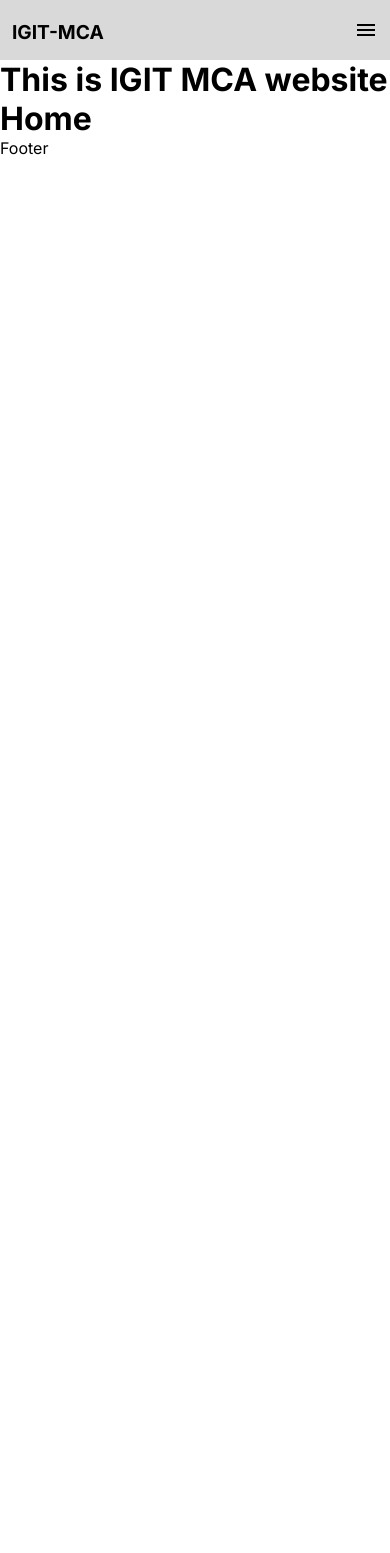
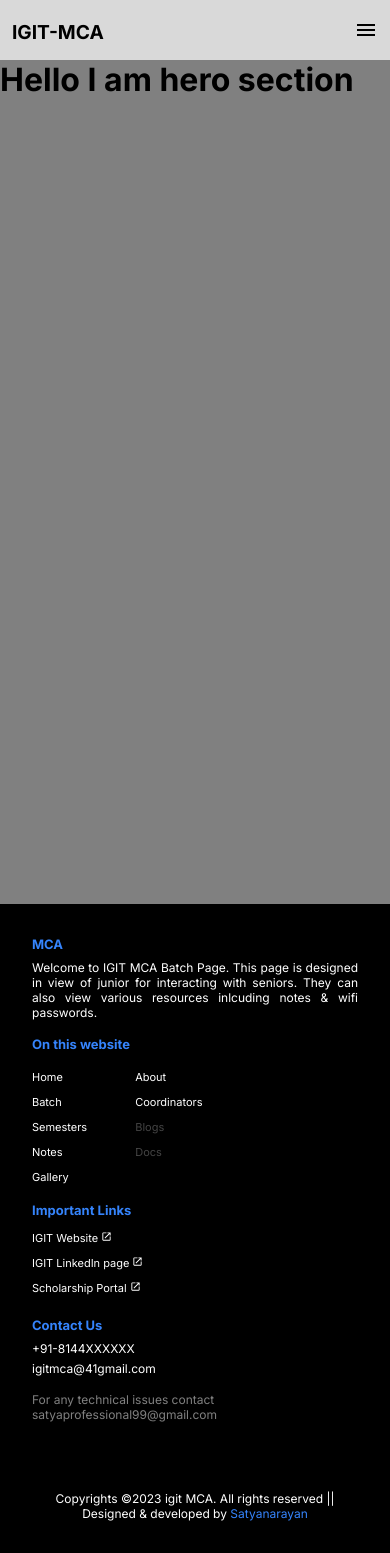
Before and after one commit to satyadalei/igit-mca-frontend, a Next.js app: page / in a window 390 px wide. Before the commit the page ends 844 px from the top, so only its background shows below. Built offline with nearby package versions, Linux system fonts and the light colour scheme.

Commit message:
footer overall work completed

```diff
--- a/package.json
+++ b/package.json
@@ -13,10 +13,12 @@
     "@emotion/styled": "^11.11.0",
     "@mui/icons-material": "^5.14.3",
     "@mui/material": "^5.14.4",
+    "bootstrap": "^5.3.1",
     "eslint": "8.47.0",
     "eslint-config-next": "13.4.13",
     "next": "13.4.13",
     "react": "18.2.0",
+    "react-bootstrap": "^2.8.0",
     "react-dom": "18.2.0"
   }
 }
--- a/src/app/globals.css
+++ b/src/app/globals.css
@@ -3,5 +3,4 @@
   padding: 0;
   box-sizing: border-box;
   text-decoration: none;
-  color: black;
 }
--- a/src/app/layout.js
+++ b/src/app/layout.js
@@ -1,8 +1,8 @@
+"use client"
 import NavBar from '@/components/header/NavBar'
 import './globals.css'
 import { Inter } from 'next/font/google'
 import Footer from '@/components/footer/Footer'
-import Script from 'next/script'
 
 const inter = Inter({ subsets: ['latin'] })
 
--- a/src/app/page.js
+++ b/src/app/page.js
@@ -1,9 +1,10 @@
+import HeroSectionMain from '@/components/hero/HeroSectionMain'
 import styles from './page.module.css'
 
 export default function Home() {
   return (
-    <main className={styles.main}>
-      <h1>This is IGIT MCA website Home</h1>
+    <main>
+       <HeroSectionMain/>
     </main>
   )
 }
--- a/src/components/footer/Footer.jsx
+++ b/src/components/footer/Footer.jsx
@@ -1,8 +1,89 @@
 import React from 'react'
+import styles from "./css/footer.module.css"
+import Link from 'next/link'
+import OpenInNewIcon from '@mui/icons-material/OpenInNew';
+import ArrowOutwardIcon from '@mui/icons-material/ArrowOutward';
+const Footer = () => {
 
-const Footer = () => {
+  const currentYear = new Date().getFullYear() ;
+  const disableLink = (event)=>{
+    event.preventDefault()
+  }
   return (
-    <div>Footer</div>
+    <>
+      <div className={styles.footer_section}>
+
+        {/* --------Footer top section ----------- */}
+        <div className={styles.footer_top}>
+        {/* 1st div */}
+          <div className={`${styles.footer_item} ${styles.footer_item1} `} >
+            <h4 className={styles.footer_link_heading} >MCA</h4>
+            <p>
+              Welcome to IGIT MCA Batch Page. This page
+              is designed in view of
+              junior for interacting with seniors. They can also view various resources inlcuding notes & wifi passwords.
+            </p>
+          </div>
+
+          {/* 2nd div */}
+          <div className={`${styles.footer_item} ${styles.footer_item2} `} >
+            <h4 className={styles.footer_link_heading} >On this website</h4>
+            <div className={styles.dual_links_box}  >
+                 {/* link -left*/}
+                 <ul>
+                    <li><Link href={"/"} >Home</Link></li>
+                    <li><Link href={"/batch"} >Batch</Link></li>
+                    <li><Link href={"/semesters"} >Semesters</Link></li>
+                    <li><Link href={"/notes"} >Notes</Link></li>
+                    <li><Link href={"/gallery"} >Gallery</Link></li>
+                 </ul>
+                 {/* links - right*/}
+                 <ul>
+                    <li><Link href={"/about"} >About </Link></li>
+                    <li><Link href={"/coordinators"} >Coordinators</Link></li>
+                    <li><Link href={"/blogs"} className={styles.disabled_link_text} onClick={disableLink} >Blogs</Link></li>
+                    <li><Link className={styles.disabled_link_text} href={"/docs"}  onClick={disableLink}>Docs</Link></li>
+                 </ul>
+            </div>
+          </div>
+          {/* 2nd div complete */}
+
+          {/* 3rd div */}
+          <div className={`${styles.footer_item} ${styles.footer_item3} `} >
+             <h4 className={styles.footer_link_heading} >Important Links</h4>
+             <ul>
+                <li><Link href={"https://igitsarang.ac.in/"} >IGIT Website <OpenInNewIcon className={styles.font_size_inherit} /> </Link></li>
+                <li><Link href={"https://www.linkedin.com/school/indira-gandhi-institute-of-technology-igit-sarang/"} >IGIT LinkedIn page <OpenInNewIcon className={styles.font_size_inherit} /></Link></li>
+                <li><Link href={"https://scholarship.odisha.gov.in/website/home"} >Scholarship Portal <OpenInNewIcon className={styles.font_size_inherit} /> </Link></li>
+             </ul>
+          </div>
+
+          {/* 4th div */}
+          <div className={`${styles.footer_item} ${styles.footer_item4} `} >
+             <h4 className={styles.footer_link_heading} >Contact Us</h4>
+             <ul>
+                <li> <p>+91-8144XXXXXX</p> </li>
+                <li> <p>igitmca@41gmail.com</p> </li>
+                <li style={{marginTop:"1rem"}} >
+                <p className={styles.technical_issue_text} >
+                   For any technical issues contact <span >satyaprofessional99@gmail.com</span>
+                </p>
+                </li>
+             </ul>
+          </div>
+        </div>
+
+        {/* --------Footer bottom section ----------- */}
+        {/* <hr style={{backgroundColor:"grey", height:"1px"}} /> */}
+        <div className={styles.footer_bottom}>
+          <p>
+            Copyrights ©{`${currentYear}`} igit MCA. All rights reserved  || Designed & developed by <span  >
+              <Link target='_blank' className={styles.link_text} href={"https://linktr.ee/satya_it"} > Satyanarayan</Link>
+            </span>
+          </p>
+        </div>
+      </div>
+    </>
   )
 }
 
--- /dev/null
+++ b/src/components/footer/css/footer.module.css
@@ -0,0 +1,128 @@
+.footer_section{
+    background-color: black;
+    width: 100%;
+    /* max-width: 1200px; */
+    min-height: fit-content;
+    padding: 2rem ;
+    display: flex;
+    flex-direction: column;
+}
+.font_size_inherit{
+    font-size: inherit !important;
+}
+.footer_section > *{
+    color: white;
+}
+.footer_section ul li{
+    list-style-type: none;
+    margin: 5px 0 5px 0;
+}
+.footer_section ul li a{
+    color: white;
+    font-size: 14px;
+}
+.footer_top{
+   display: flex;
+   justify-content: space-between;
+   flex: 85;
+   flex-wrap: wrap;
+   margin-bottom: 2rem;
+}
+.footer_top p{
+    font-size: 14px;
+}
+.footer_item{
+    width: 20%;
+    margin-right: 1.5rem;
+    margin-bottom: 1rem;
+    max-height: 150px;
+}
+.footer_item1{
+    width: 25%;
+}
+.footer_item2{
+    width: fit-content;
+}
+.footer_item .footer_link_heading{
+    color: #3584FC;
+    margin-bottom: 1rem;
+}
+.footer_item .dual_links_box{
+    width: 100%;
+    display: flex;
+}
+.footer_item .dual_links_box ul:first-of-type {
+    margin-right: 2rem;
+}
+.footer_bottom{
+    flex: 15;
+    display: flex;
+    align-items: center;
+    justify-content: center;
+    margin-top: 1rem;
+}
+.footer_bottom p{
+    font-size: 12px;
+    text-align: center;
+}
+.footer_bottom .link_text{
+    color: #3584FC;
+}
+.disabled_link_text{
+    color: rgba(128, 128, 128, 0.534) !important;
+    cursor: default;
+}
+p.technical_issue_text{
+    font-size: 12px;
+    color: rgb(128, 128, 128)  ;
+}
+/* ---------Responsive footer styles --------*/
+@media only screen and (max-width: 1000px) {
+    .footer_item{
+       width: 45%;
+       margin-bottom: 1rem;
+    }
+    .footer_item .dual_links_box ul:first-of-type {
+        margin-right: 3rem;
+    }
+    .footer_item .footer_link_heading{
+      margin-bottom: 0.5rem;
+      font-size: large;
+    }
+    .footer_section ul li a{
+        font-size: 12px;
+      }
+      .footer_top .footer_item p{
+        font-size: 12px;
+        line-height: 15px;
+      }
+}
+@media only screen and (max-width: 590px) {
+    .footer_item{
+       width: 90%;
+    }
+    .footer_item{
+        margin-right: 0;
+    }
+    .footer_item .footer_link_heading{
+        font-size: 13px;
+      }
+      .footer_section ul li a{
+        font-size: 11px;
+      }
+      .footer_top .footer_item p{
+        font-size: 12px;
+      }
+      .footer_top .footer_item1 p{
+        text-align: justify;
+      }
+      p.technical_issue_text{
+        font-size: 10px;
+      }
+      .footer_item{
+        width: 100%;
+      }
+      .footer_bottom{
+        font-size: 10px;
+      }
+}
--- a/src/components/header/NavBar.jsx
+++ b/src/components/header/NavBar.jsx
@@ -22,17 +22,18 @@ const NavBar = () => {
 
   return (
     <>
-      <nav className={styles.navbar} >
+      <nav className={`${styles.navbar} "navbar" `} >
         <div className={styles.navbar_container} >
 
           {/* Logo */}
-          <h1 className={styles.logo}>
-            <Link href="/" >IGIT-MCA</Link>
+          <h1 className={`${styles.logo}`}>
+            <Link href="/" className={`${styles.link_text}`} >IGIT-MCA</Link>
           </h1>
 
           {/* Nav Menus */}
-          <ul className={styles.nav_item} >
-            <li><Link  href="/batch" >Batch</Link></li>
+          <ul className={`${styles.nav_item}`} >
+            <li><Link href={"/"} >Home</Link></li>
+            <li><Link href="/batch" >Batch</Link></li>
             <li><Link href="/semesters" >Semesters</Link></li>
             <li><Link href="/notes" >Notes</Link></li>
             <li><Link href="/galleries" >Galleries</Link></li>
--- a/src/components/header/NavLinkItems.jsx
+++ b/src/components/header/NavLinkItems.jsx
@@ -2,11 +2,11 @@ import Link from 'next/link'
 import React from 'react'
 
 const NavLinkItems = (props) => {
-  console.log(props);
-  console.log(props.toggleNav);
+
   return (
     <>
          <ul>
+           <li onClick={props.toggleNav} ><Link href="/" >Home</Link></li>
               <li onClick={props.toggleNav} ><Link href="/batch" >Batch</Link></li>
               <li onClick={props.toggleNav} ><Link href="/semesters" >Semesters</Link></li>
               <li onClick={props.toggleNav} ><Link href="/notes" >Notes</Link></li>
--- a/src/components/header/navbar.module.css
+++ b/src/components/header/navbar.module.css
@@ -7,6 +7,9 @@
     justify-content: center;
     align-items: center;
     position: relative;
+}
+.navbar {
+    color: black !important;
 }
 .navbar .navbar_container{
     width: 98%;
@@ -32,6 +35,13 @@
 }
 .navbar ul.nav_item li :link{
     text-decoration: none;
+    color: black;
+}
+.navbar ul.nav_item li :link:visited{
+    color: inherit;
+}
+.navbar a{
+    color: black;
 }
 .login_link,.registration_link, .logout_btn{
    border-radius: 1rem;
@@ -41,10 +51,10 @@
    cursor: pointer;
 }
 .login_link{
-    background-color: #2EF20E;
+    background-color:#7CC5FA;
 }
 .registration_link, .logout_btn{
-    border: 2px solid #2EF20E ;
+    border: 2px solid #3584FC ;
 }
 /* -- div box containing user name & profile picture */
 div.logedIn_user{
--- /dev/null
+++ b/src/components/hero/HeroSectionMain.jsx
@@ -0,0 +1,13 @@
+import React from 'react'
+import styles from "./css/hero.module.css"
+const HeroSectionMain = () => {
+  return (
+    <>
+       <div className={styles.hero_main_container} >
+          <h1>Hello I am hero section</h1>
+       </div>
+    </>
+  )
+}
+
+export default HeroSectionMain
--- /dev/null
+++ b/src/components/hero/css/hero.module.css
@@ -0,0 +1,5 @@
+.hero_main_container{
+    width: 100%;
+    min-height: 100vh;
+    background-color: grey;
+}
```
Also changed, not shown: src/app/coordinators/page.jsx (added, +11 -0 lines), 1 other file (tests, documents, lock files or other folders).
